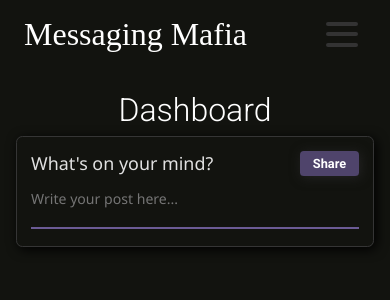
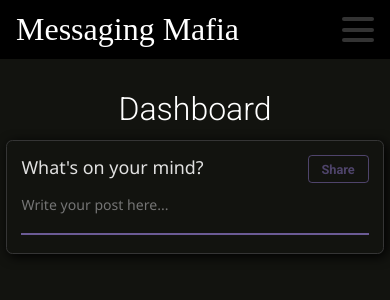
Before and after one commit to geekyquentin/KTJ_Ass3.github.io, a React (Create React App) app: page /#/dashboard in a window 390 px wide. Shown: the top 300 px of the page. Built offline with nearby package versions, Linux system fonts and the light colour scheme; a web font is replaced by a local one.

Commit message:
set fixed navbar

```diff
--- a/src/App.css
+++ b/src/App.css
@@ -6,14 +6,6 @@
 
 .appForm {
 	width: 100%;
-	padding: 2rem 3rem;
-}
-
-.navbar {
-	display: flex;
-	flex-direction: row;
-	justify-content: space-between;
-	align-items: center;
 }
 
 /* .iconText {
@@ -75,10 +67,6 @@
 	color: white;
 }
 
-.dashboardTitleText {
-	margin-top: 3rem;
-}
-
 .alert {
 	/* border: 1px solid black; */
 	text-align: center;
@@ -93,14 +81,3 @@
 	transform: translate(-50%, 0);
 	bottom: 5rem;
 }
-
-@media screen and (max-width: 768px) {
-	.appForm {
-		padding: 1rem 1rem 2rem 1rem;
-	}
-
-	.navbar {
-		margin: 0 1rem 2.1rem 0.5rem;
-		padding: 0;
-	}
-}
--- a/src/Nav/Burger.jsx
+++ b/src/Nav/Burger.jsx
@@ -14,9 +14,9 @@ const Ul = styled.ul`
 		background-color: #2c2d2e;
 		position: fixed;
 		transform: ${({ open }) => (open ? 'translateX(0)' : 'translateX(100%)')};
-		top: 1rem;
+		top: 0rem;
 		right: 0;
-		width: 15rem;
+		width: 9.5rem;
 		padding-top: 3.5rem;
 		transition: transform 0.2s ease-in-out;
 		border-top-left-radius: 0.5rem;
--- a/src/Nav/Navbar.jsx
+++ b/src/Nav/Navbar.jsx
@@ -10,6 +10,17 @@ const Nav = styled.nav`
 		flex-direction: row;
 		justify-content: space-between;
 		align-items: center;
+		position: fixed;
+		width: 100%;
+		padding: 0.7rem 2rem;
+		background-color: #000;
+		top: 0;
+	}
+	@media screen and (max-width: 768px) {
+		 {
+			padding-right: 1rem;
+			padding-left: 1rem;
+		}
 	}
 `;
 
--- a/src/pages/Dashboard/App.css
+++ b/src/pages/Dashboard/App.css
@@ -1,6 +1,7 @@
 .section-center {
 	max-width: 50rem;
 	margin: 0 auto;
+	padding: 0 0.5rem;
 }
 
 .head {
@@ -14,23 +15,25 @@
 	font-size: 2.5rem;
 	text-align: center;
 	font-weight: 100;
+	margin-top: 7rem;
+	margin-bottom: 1rem;
 }
 
 .btn {
-	color: white;
-	background-color: #6b5b95af;
+	color: #6b5b95af;
+	background: none;
 	padding: 0.4rem 1rem;
 	font-size: 1rem;
 	cursor: pointer;
 	border-radius: 0.3rem;
 	outline: none;
-	border: none;
+	border: 2px solid #6b5b95af;
 	font-weight: bold;
-	box-shadow: 2px 2px 15px rgb(36, 36, 36);
 	transition: 0.2s;
 }
 .btn:hover {
 	background-color: #6b5b95;
+	color: white;
 }
 
 .grow-wrap {
--- a/src/pages/SignInAndSignOut/SignInAndSignOut.css
+++ b/src/pages/SignInAndSignOut/SignInAndSignOut.css
@@ -1,3 +1,8 @@
+.totalForm {
+	padding: 1.4rem;
+	padding-top: 3rem;
+}
+
 .formCenter {
 	max-width: 40rem;
 	margin-bottom: 10rem;
@@ -129,8 +134,8 @@
 	user-select: none;
 }
 
-@media screen and (max-width: 768px) {
+/* @media screen and (max-width: 768px) {
 	.totalForm {
 		padding: 0 1rem;
 	}
-}
+} */
```
